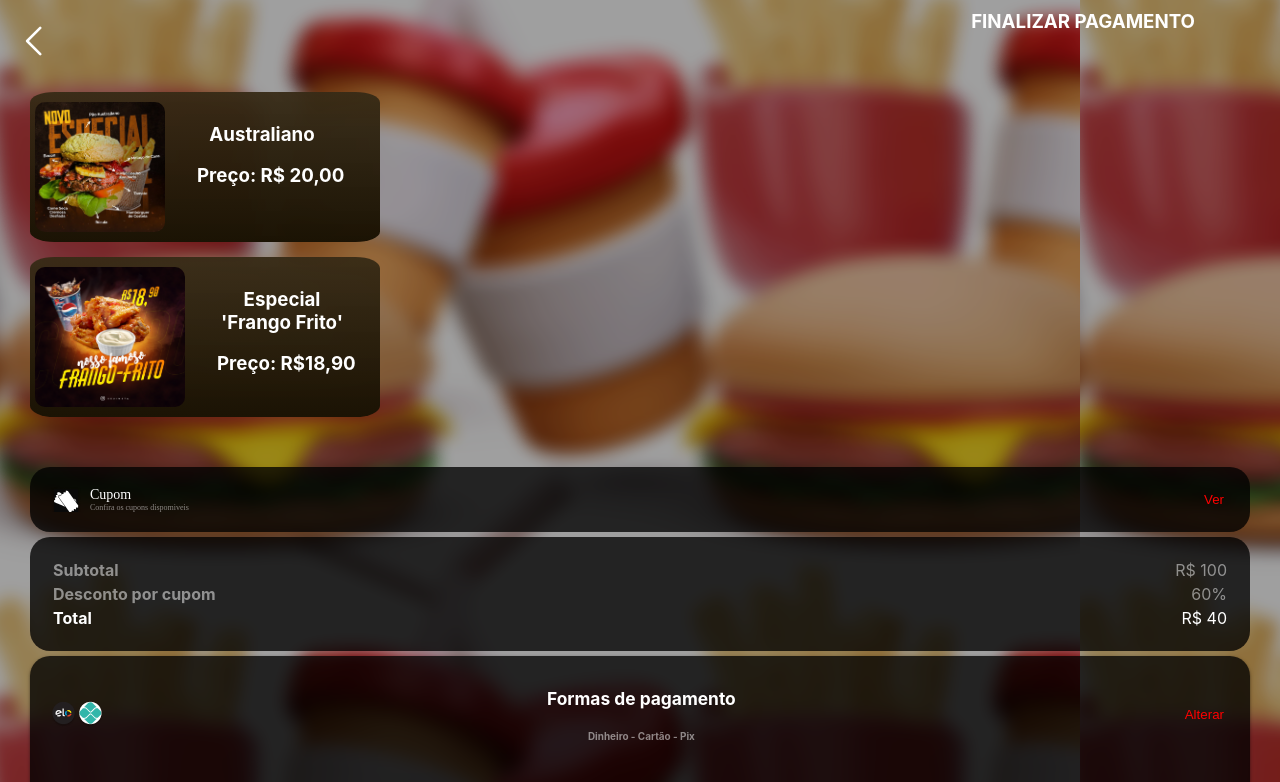
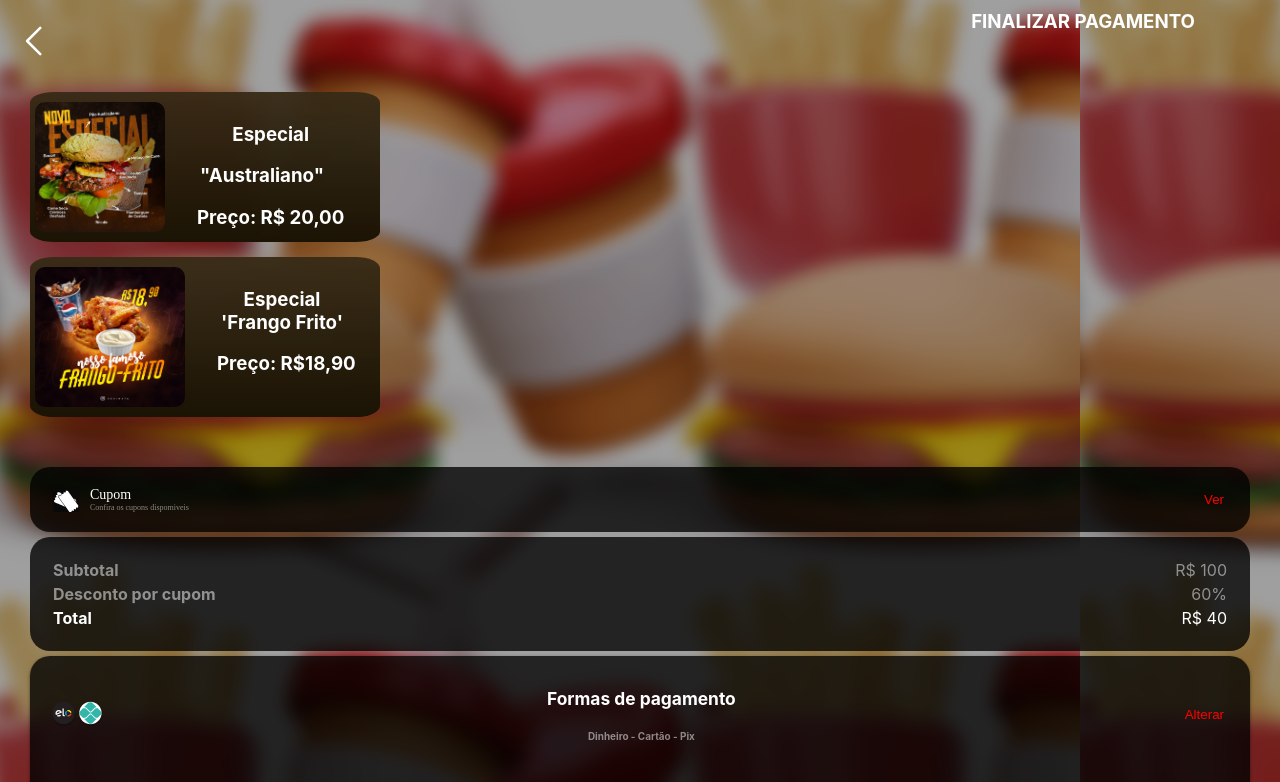
Before and after one commit to zZubat/Burguer-Night, a React (Create React App) app in the folder burguernight/: page /Pagamento in a window 1280 px wide. Shown: the top 782 px of the page. Built offline with nearby package versions, Linux system fonts and the light colour scheme.

Commit message:
Alterações nos pedidos.

```diff
--- a/burguernight/src/componentes/TelaPagamento/index.tsx
+++ b/burguernight/src/componentes/TelaPagamento/index.tsx
@@ -35,7 +35,8 @@ function Pagamento() {
                                     <img className={styles.FotoLanche1} src={FotoLanche1} />
                                 </div>
                                 <div className={styles.nomepreco1}>
-                                    <h3 className={styles.titulo}>{pedido.produto.nome}</h3>
+                                    <h3>Especial</h3>
+                                    <h3 className={styles.titulo}>"{pedido.produto.nome}"</h3>
                                     <h3>Preço: {new Intl.NumberFormat('pt-BR', { style: 'currency', currency: 'BRL' }).format(pedido.produto.preco)}</h3>
                                 </div>
                             </div>
@@ -48,7 +49,8 @@ function Pagamento() {
                             <img className={styles.FotoLanche1} src={FotoLanche1} />
                         </div>
                         <div className={styles.nomepreco1}>
-                            <h3 className={styles.titulo}>Australiano</h3>
+                            <h3>Especial</h3>
+                            <h3 className={styles.titulo}>"Australiano"</h3>
                             <h3>Preço: {new Intl.NumberFormat('pt-BR', { style: 'currency', currency: 'BRL' }).format(20)}</h3>
                         </div>
                     </div>
```
